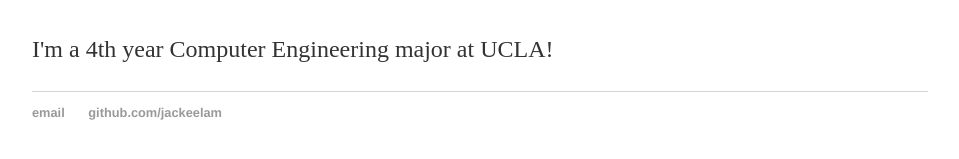
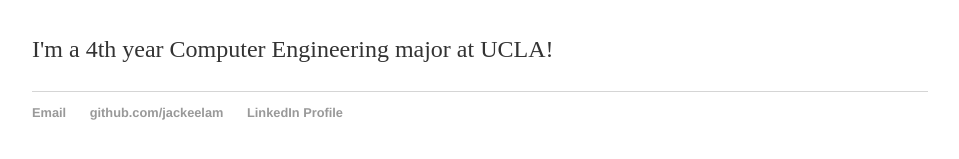
Before and after one commit to jackeelam/jackeelam.github.io, a Jekyll site: the page built from index.html, in a window 1280 px wide. Shown: the part 164-323 px from the top of the page, without its empty margins (160-1119 px from the left). Built offline with Jekyll 4.4.1, drawn with Linux system fonts in a browser that asks for light colours.

Commit message:
Update default.html
added linked in

```diff
--- a/_layouts/default.html
+++ b/_layouts/default.html
@@ -21,8 +21,9 @@
 			</div><!-- /.container -->
 			<footer>
 	    		<ul>
-	        		<li><a href="mailto:jacqueline.lam902@gmail.com">email</a></li>
+	        		<li><a href="mailto:jacqueline.lam902@gmail.com">Email</a></li>
 	        		<li><a href="https://github.com/jackeelam">github.com/jackeelam</a></li>
+				<li><a href="https://www.linkedin.com/in/jacqueline-lam-685b44156/">LinkedIn Profile</a></li>
 				</ul>
 			</footer>
 		</body>
```
